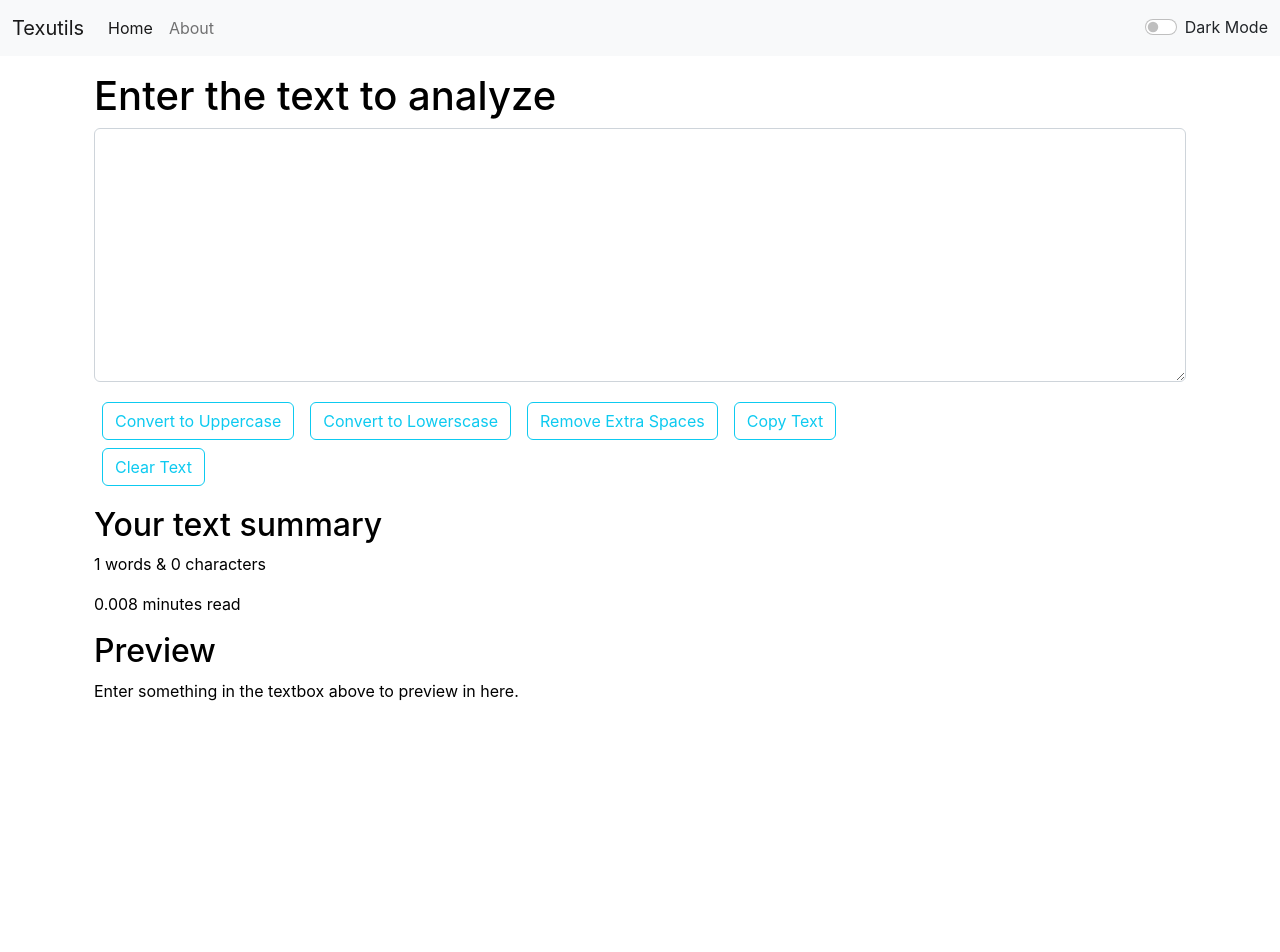
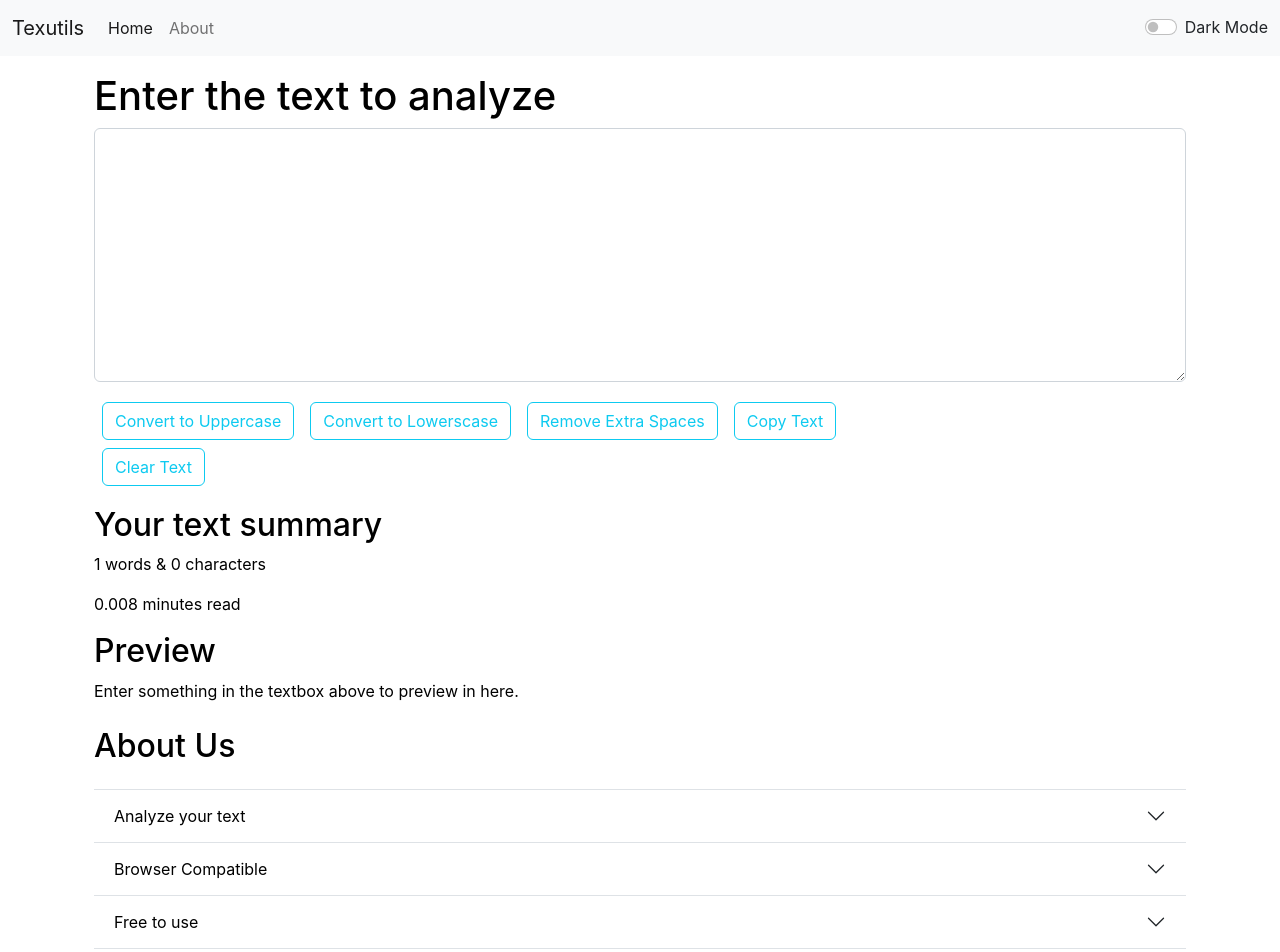
Before and after one commit to pearlrathour/Textify, a React (Create React App) app: page / in a window 1280 px wide. Shown: the top 952 px of the page. Before the commit the page ends 800 px from the top, so only its background shows below. Built offline with nearby package versions, Linux system fonts and the light colour scheme.

Commit message:
dark mode

```diff
--- a/src/App.js
+++ b/src/App.js
@@ -9,7 +9,7 @@ function App() {
   const[mode, setMode]=useState('light');
   //whether dark mode enabled or not
 
-  const[alert, setAlert]=useState(null)
+  const[alert, setAlert]=useState(null);
   const showAlert=(message, type)=>{
     setAlert({
       msg : message,
@@ -21,12 +21,12 @@ function App() {
     if(mode==='light'){
       setMode('dark');
       document.body.style.backgroundColor='#15202B';
-      showAlert("Dark Mode has been enabled","success")
+      showAlert("Dark mode has been enabled","success");
     }
     else{
       setMode('light');
       document.body.style.backgroundColor='white';
-      showAlert("Light Mode has been enabled","success")
+      showAlert("Light mode has been enabled","success");
     }
   }
   return (
@@ -34,8 +34,8 @@ function App() {
     <Navbar title="Texutils" mode={mode} toggleMode={toggleMode}/>
     <Alert alert={alert}/>
     <div className="container my-3">
-      <TextForm heading="Enter the text to analyze" mode={mode}/>
-      {/* <About mode={mode}/> */}
+      <TextForm  heading="Enter the text to analyze" mode={mode}/>
+      <About mode={mode}/>
     </div>
     </>
   );
--- a/src/components/About.js
+++ b/src/components/About.js
@@ -28,50 +28,49 @@ export default function About() {
 
     return (
         <>
-            <div className='container' style={myStyle}>
-                <h2 className='my-4'>About Us</h2>
-                <div className="accordion" id="accordionExample" style={myStyle}>
-                    <div className="accordion-item">
-                        <h2 className="accordion-header" id="headingOne">
-                            <button className="accordion-button" style={myStyle} type="button" data-bs-toggle="collapse" data-bs-target="#collapseOne" aria-expanded="true" aria-controls="collapseOne">
-                                Accordion Item #1
+            <div className="container">
+                <div class="accordion accordion-flush" id="accordionFlushExample" style={myStyle}>
+                    <h2 className='my-4'>About Us</h2>
+                    <div class="accordion-item" style={myStyle}>
+                        <h2 class="accordion-header" id="flush-headingOne">
+                            <button class="accordion-button collapsed" style={myStyle} type="button" data-bs-toggle="collapse" data-bs-target="#flush-collapseOne" aria-expanded="false" aria-controls="flush-collapseOne">
+                                Analyze your text
                             </button>
                         </h2>
-                        <div id="collapseOne" className="accordion-collapse collapse show" aria-labelledby="headingOne" data-bs-parent="#accordionExample">
-                            <div className="accordion-body" style={myStyle}>
-                                <strong>This is the first item's accordion body.</strong> It is shown by default, until the collapse plugin adds the appropriate classNamees that we use to style each element. These classNamees control the overall appearance, as well as the showing and hiding via CSS transitions. You can modify any of this with custom CSS or overriding our default variables. It's also worth noting that just about any HTML can go within the <code>.accordion-body</code>, though the transition does limit overflow.
+                        <div id="flush-collapseOne" class="accordion-collapse collapse" aria-labelledby="flush-headingOne" data-bs-parent="#accordionFlushExample">
+                            <div class="accordion-body" style={myStyle}>
+                                Textutils gives you a way to analyze your text quickly and efficiently.
                             </div>
                         </div>
                     </div>
-                    <div className="accordion-item">
-                        <h2 className="accordion-header" id="headingTwo">
-                            <button className="accordion-button collapsed" style={myStyle} type="button" data-bs-toggle="collapse" data-bs-target="#collapseTwo" aria-expanded="false" aria-controls="collapseTwo">
-                                Accordion Item #2
+                    <div class="accordion-item">
+                        <h2 class="accordion-header" id="flush-headingTwo">
+                            <button class="accordion-button collapsed" style={myStyle} type="button" data-bs-toggle="collapse" data-bs-target="#flush-collapseTwo" aria-expanded="false" aria-controls="flush-collapseTwo">
+                                Browser Compatible
                             </button>
                         </h2>
-                        <div id="collapseTwo" className="accordion-collapse collapse" aria-labelledby="headingTwo" data-bs-parent="#accordionExample">
-                            <div className="accordion-body" style={myStyle}>
-                                <strong>This is the second item's accordion body.</strong> It is hidden by default, until the collapse plugin adds the appropriate classNamees that we use to style each element. These classNamees control the overall appearance, as well as the showing and hiding via CSS transitions. You can modify any of this with custom CSS or overriding our default variables. It's also worth noting that just about any HTML can go within the <code>.accordion-body</code>, though the transition does limit overflow.
+                        <div id="flush-collapseTwo" class="accordion-collapse collapse" aria-labelledby="flush-headingTwo" data-bs-parent="#accordionFlushExample">
+                            <div class="accordion-body">
+                                This word counter software works in any web browsers such as Chrome, Firefox, Internet Explorer, Safari, Opera. It suits to count characters in facebook, blog, books, excel document, pdf document, essays, etc.
                             </div>
                         </div>
                     </div>
-                    <div className="accordion-item">
-                        <h2 className="accordion-header" id="headingThree">
-                            <button className="accordion-button collapsed" style={myStyle} type="button" data-bs-toggle="collapse" data-bs-target="#collapseThree" aria-expanded="false" aria-controls="collapseThree">
-                                Accordion Item #3
+                    <div class="accordion-item">
+                        <h2 class="accordion-header" id="flush-headingThree">
+                            <button class="accordion-button collapsed" style={myStyle} type="button" data-bs-toggle="collapse" data-bs-target="#flush-collapseThree" aria-expanded="false" aria-controls="flush-collapseThree">
+                                Free to use
                             </button>
                         </h2>
-                        <div id="collapseThree" className="accordion-collapse collapse" aria-labelledby="headingThree" data-bs-parent="#accordionExample">
-                            <div className="accordion-body" style={myStyle}>
-                                <strong>This is the third item's accordion body.</strong> It is hidden by default, until the collapse plugin adds the appropriate classNamees that we use to style each element. These classNamees control the overall appearance, as well as the showing and hiding via CSS transitions. You can modify any of this with custom CSS or overriding our default variables. It's also worth noting that just about any HTML can go within the <code>.accordion-body</code>, though the transition does limit overflow.
-                            </div>
+                        <div id="flush-collapseThree" class="accordion-collapse collapse" aria-labelledby="flush-headingThree" data-bs-parent="#accordionFlushExample">
+                            <div class="accordion-body" style={myStyle}></div>
+                            TextUtils is a free character counter tool that provides instant character count & word count statistics for a given text. TextUtils reports the number of words and characters. Thus it is suitable for writing text with word/ character limit.
                         </div>
                     </div>
-                </div>
-                <div className="container my-2">
-                    <button onClick={toggleStyle} type="button" className="btn btn-outline-info">
-                        {btntext}
-                    </button>
+                    <div className="container my-2">
+                        <button onClick={toggleStyle} type="button" className="btn btn-outline-info">
+                            {btntext}
+                        </button>
+                    </div>
                 </div>
             </div>
         </>
--- a/src/components/Alert.js
+++ b/src/components/Alert.js
@@ -1,7 +1,7 @@
 import React from 'react'
 
 function Alert(props) {
-    const capitalize=(word)=>{
+    const capitalize = (word)=>{
         const lower = word.tolowerCase();
         return lower.charAt(0).toUpperCase() + lower.slice(1);
     }
@@ -9,7 +9,7 @@ function Alert(props) {
             //if 1st condition is false next is not evaluated
             //equivalent to if(props.alert !=NULL) div class....
             props.alert && <div className={`alert alert-${props.alert.type} alert-dismissible fade show" role="alert`}>
-                <strong>{props.alert.type}</strong>:{props.alert.msg}
+                <strong>{capitalize(props.alert.type)}</strong>: {props.alert.msg}
                 <button type="button" className="close" data-dismiss="alert" aria-label="Close">
                     <span aria-hidden="true">&times;</span>
                 </button>
--- a/src/components/Navbar.js
+++ b/src/components/Navbar.js
@@ -1,12 +1,13 @@
 import React from 'react'
 import PropTypes from 'prop-types'
+
 
 export default function Navbar(props) {
   return (
       <nav className={`navbar navbar-expand-lg navbar-${props.mode} bg-${props.mode}`}>
         {/* backticks used for using template literal */}
         <div className="container-fluid">
-          <a className="navbar-brand" href="#">{props.title}</a>
+          <a className="navbar-brand" href="/">{props.title}</a>
           <button className="navbar-toggler" type="button" data-bs-toggle="collapse" data-bs-target="#navbarSupportedContent" aria-controls="navbarSupportedContent" aria-expanded="false" aria-label="Toggle navigation">
             <span className="navbar-toggler-icon"></span>
           </button>
@@ -16,7 +17,7 @@ export default function Navbar(props) {
                 <a className="nav-link active" aria-current="page" href="#">Home</a>
               </li>
               <li className="nav-item">
-                <a className="nav-link" href="#">{props.aboutText}</a>
+                <a className="nav-link" href="/about">{props.aboutText}</a>
               </li>
             </ul>
             {/* <form className="d-flex" role="search">
@@ -35,11 +36,11 @@ export default function Navbar(props) {
 }
 
 Navbar.propTypes = {
-  title: PropTypes.string,
-  aboutText: PropTypes.string
+  title: PropTypes.string.isRequired,
+  aboutText: PropTypes.string.isRequired
 }
 
 Navbar.defaultProps = {
   title: 'Set title here',
   aboutText: 'About'
-}
+};
```
